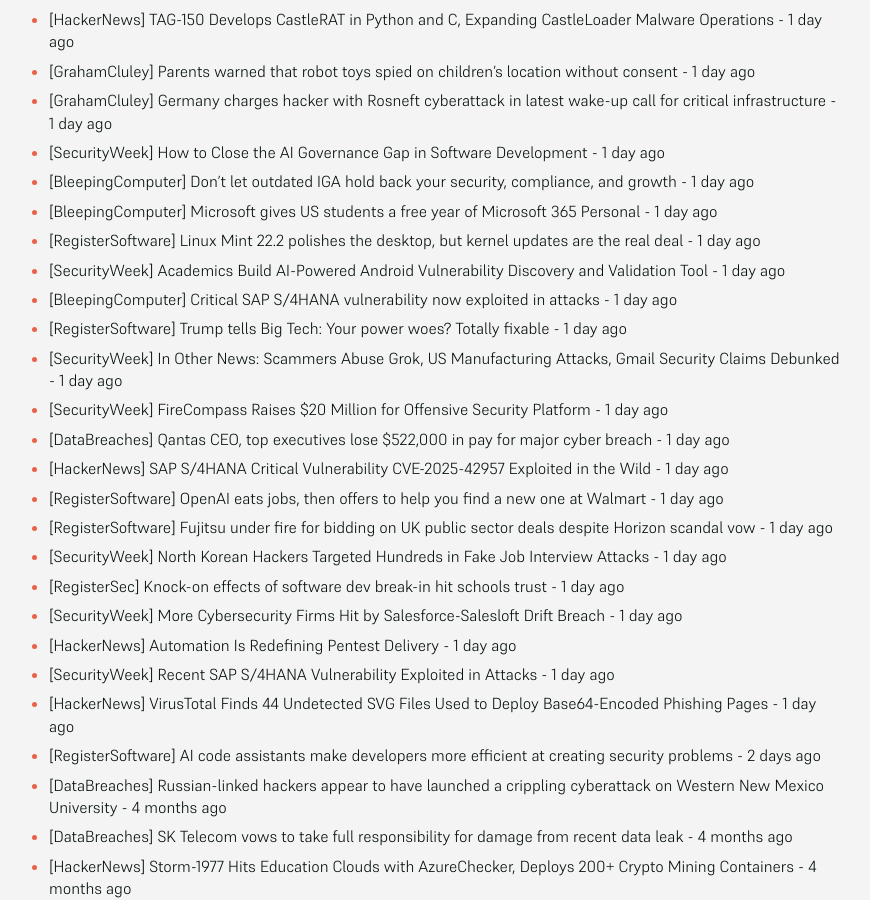
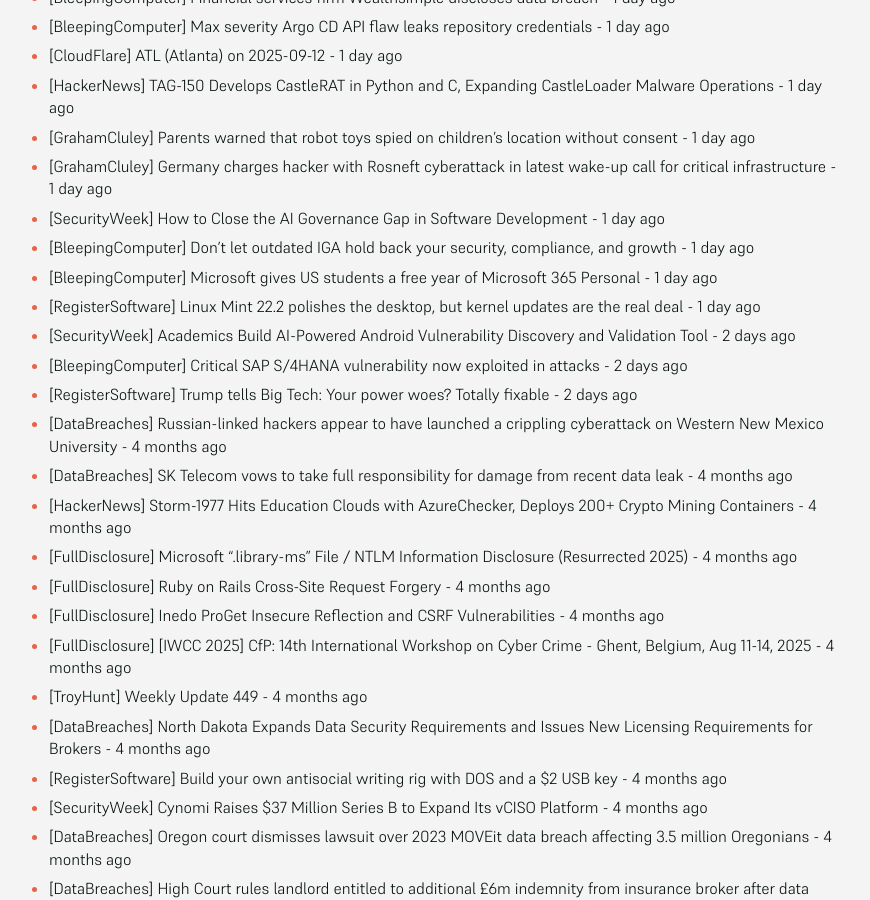
Before and after one commit to SecOpsNews/news, a Jekyll site: the page built from index.md, in a window 1280 px wide and 900 px high, scrolled down 987 px. Shown: the whole window, without its empty margins (215-1085 px from the left). Built offline with Jekyll 4.4.1, drawn with Linux system fonts in a browser that asks for light colours; some of the changed text lies outside the part shown.

Commit message:
New Feed

```diff
--- a/index.md
+++ b/index.md
@@ -9,12 +9,15 @@ description: Latest Updates
 
 <!-- SecOps start -->
 
-- [BleepingComputer] AI-powered malware hit 2,180 GitHub accounts in “s1ngularity” attack - 11 hours ago
-- [BleepingComputer] VirusTotal finds hidden malware phishing campaign in SVG files - 11 hours ago
-- [HackerNews] Noisy Bear Targets Kazakhstan Energy Sector With BarrelFire Phishing Campaign - 14 hours ago
-- [RegisterSoftware] No more waiting for lines: New Windows keyboard shortcuts output em and en dashes with ease - 19 hours ago
-- [RegisterSoftware] Reg hack attends job interview hosted by AI avatar, struggles to exit uncanny valley - 22 hours ago
-- [HackerNews] Malicious npm Packages Impersonate Flashbots, Steal Ethereum Wallet Keys - 22 hours ago
+- [RegisterSoftware] Snake eating tail: Google’s AI Overviews cites web pages written by AI, study says - 1 hour ago
+- [DataBreaches] CISA orders federal agencies to patch Sitecore zero-day following hacking reports - 2 hours ago
+- [TroyHunt] Weekly Update 468 - 4 hours ago
+- [BleepingComputer] AI-powered malware hit 2,180 GitHub accounts in “s1ngularity” attack - 18 hours ago
+- [BleepingComputer] VirusTotal finds hidden malware phishing campaign in SVG files - 18 hours ago
+- [HackerNews] Noisy Bear Targets Kazakhstan Energy Sector With BarrelFire Phishing Campaign - 21 hours ago
+- [RegisterSoftware] No more waiting for lines: New Windows keyboard shortcuts output em and en dashes with ease - 1 day ago
+- [RegisterSoftware] Reg hack attends job interview hosted by AI avatar, struggles to exit uncanny valley - 1 day ago
+- [HackerNews] Malicious npm Packages Impersonate Flashbots, Steal Ethereum Wallet Keys - 1 day ago
 - [BrianKrebs] GOP Cries Censorship Over Spam Filters That Work - 1 day ago
 - [RegisterSoftware] OpenAI reorg at risk as Attorneys General push AI safety - 1 day ago
 - [RegisterSoftware] Let us git rid of it, angry GitHub users say of forced Copilot features - 1 day ago
@@ -39,22 +42,9 @@ description: Latest Updates
 - [BleepingComputer] Don’t let outdated IGA hold back your security, compliance, and growth - 1 day ago
 - [BleepingComputer] Microsoft gives US students a free year of Microsoft 365 Personal - 1 day ago
 - [RegisterSoftware] Linux Mint 22.2 polishes the desktop, but kernel updates are the real deal - 1 day ago
-- [SecurityWeek] Academics Build AI-Powered Android Vulnerability Discovery and Validation Tool - 1 day ago
-- [BleepingComputer] Critical SAP S/4HANA vulnerability now exploited in attacks - 1 day ago
-- [RegisterSoftware] Trump tells Big Tech: Your power woes? Totally fixable - 1 day ago
-- [SecurityWeek] In Other News: Scammers Abuse Grok, US Manufacturing Attacks, Gmail Security Claims Debunked - 1 day ago
-- [SecurityWeek] FireCompass Raises $20 Million for Offensive Security Platform - 1 day ago
-- [DataBreaches] Qantas CEO, top executives lose $522,000 in pay for major cyber breach - 1 day ago
-- [HackerNews] SAP S/4HANA Critical Vulnerability CVE-2025-42957 Exploited in the Wild - 1 day ago
-- [RegisterSoftware] OpenAI eats jobs, then offers to help you find a new one at Walmart - 1 day ago
-- [RegisterSoftware] Fujitsu under fire for bidding on UK public sector deals despite Horizon scandal vow - 1 day ago
-- [SecurityWeek] North Korean Hackers Targeted Hundreds in Fake Job Interview Attacks - 1 day ago
-- [RegisterSec] Knock-on effects of software dev break-in hit schools trust - 1 day ago
-- [SecurityWeek] More Cybersecurity Firms Hit by Salesforce-Salesloft Drift Breach - 1 day ago
-- [HackerNews] Automation Is Redefining Pentest Delivery - 1 day ago
-- [SecurityWeek] Recent SAP S/4HANA Vulnerability Exploited in Attacks - 1 day ago
-- [HackerNews] VirusTotal Finds 44 Undetected SVG Files Used to Deploy Base64-Encoded Phishing Pages - 1 day ago
-- [RegisterSoftware] AI code assistants make developers more efficient at creating security problems - 2 days ago
+- [SecurityWeek] Academics Build AI-Powered Android Vulnerability Discovery and Validation Tool - 2 days ago
+- [BleepingComputer] Critical SAP S/4HANA vulnerability now exploited in attacks - 2 days ago
+- [RegisterSoftware] Trump tells Big Tech: Your power woes? Totally fixable - 2 days ago
 - [DataBreaches] Russian-linked hackers appear to have launched a crippling cyberattack on Western New Mexico University - 4 months ago
 - [DataBreaches] SK Telecom vows to take full responsibility for damage from recent data leak - 4 months ago
 - [HackerNews] Storm-1977 Hits Education Clouds with AzureChecker, Deploys 200+ Crypto Mining Containers - 4 months ago
```
